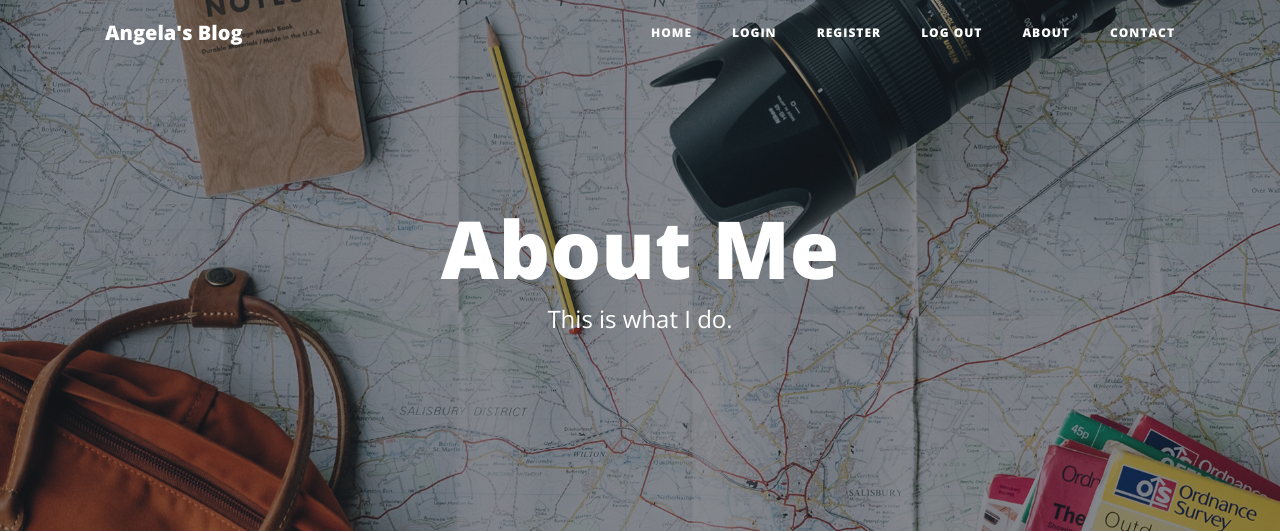
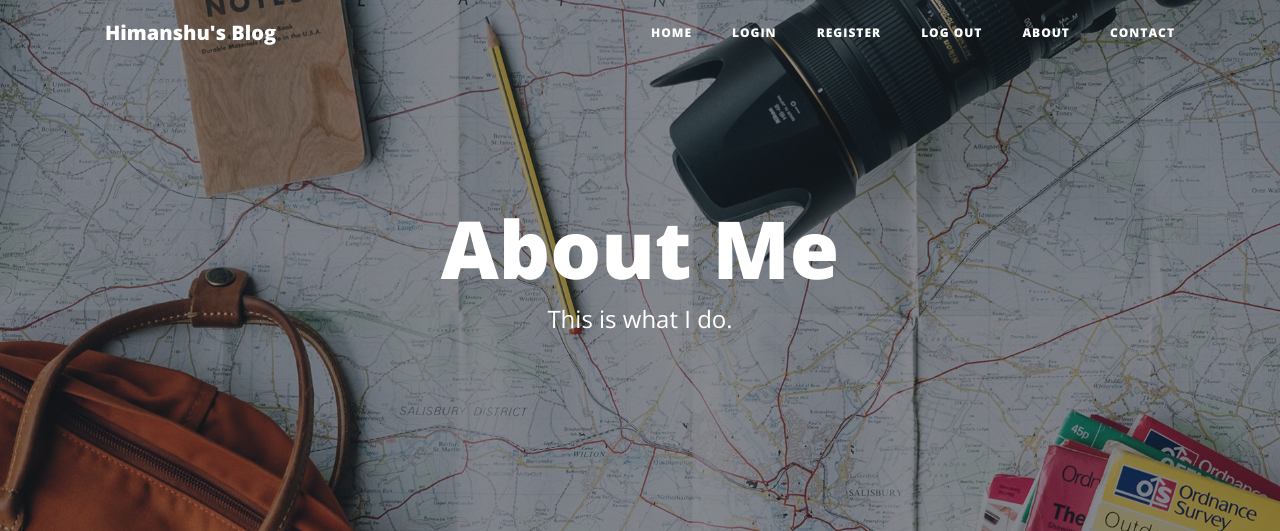
Before and after one commit to himanshunau3452/Blog-with-user, a Flask app: page /about in a window 1280 px wide. Shown: the top 531 px of the page. Run offline with Flask 2, Linux system fonts and the light colour scheme; some libraries are stand-ins or nearby versions.

Commit message:
Final commit

```diff
--- a/templates/header.html
+++ b/templates/header.html
@@ -27,7 +27,7 @@
   <!-- Navigation -->
   <nav class="navbar navbar-expand-lg navbar-light fixed-top" id="mainNav">
     <div class="container">
-      <a class="navbar-brand" href="{{url_for('get_all_posts')}}">Angela's Blog</a>
+      <a class="navbar-brand" href="{{url_for('get_all_posts')}}">Himanshu's Blog</a>
       <button class="navbar-toggler navbar-toggler-right" type="button" data-toggle="collapse" data-target="#navbarResponsive" aria-controls="navbarResponsive" aria-expanded="false" aria-label="Toggle navigation">
         Menu
         <i class="fas fa-bars"></i>
```
